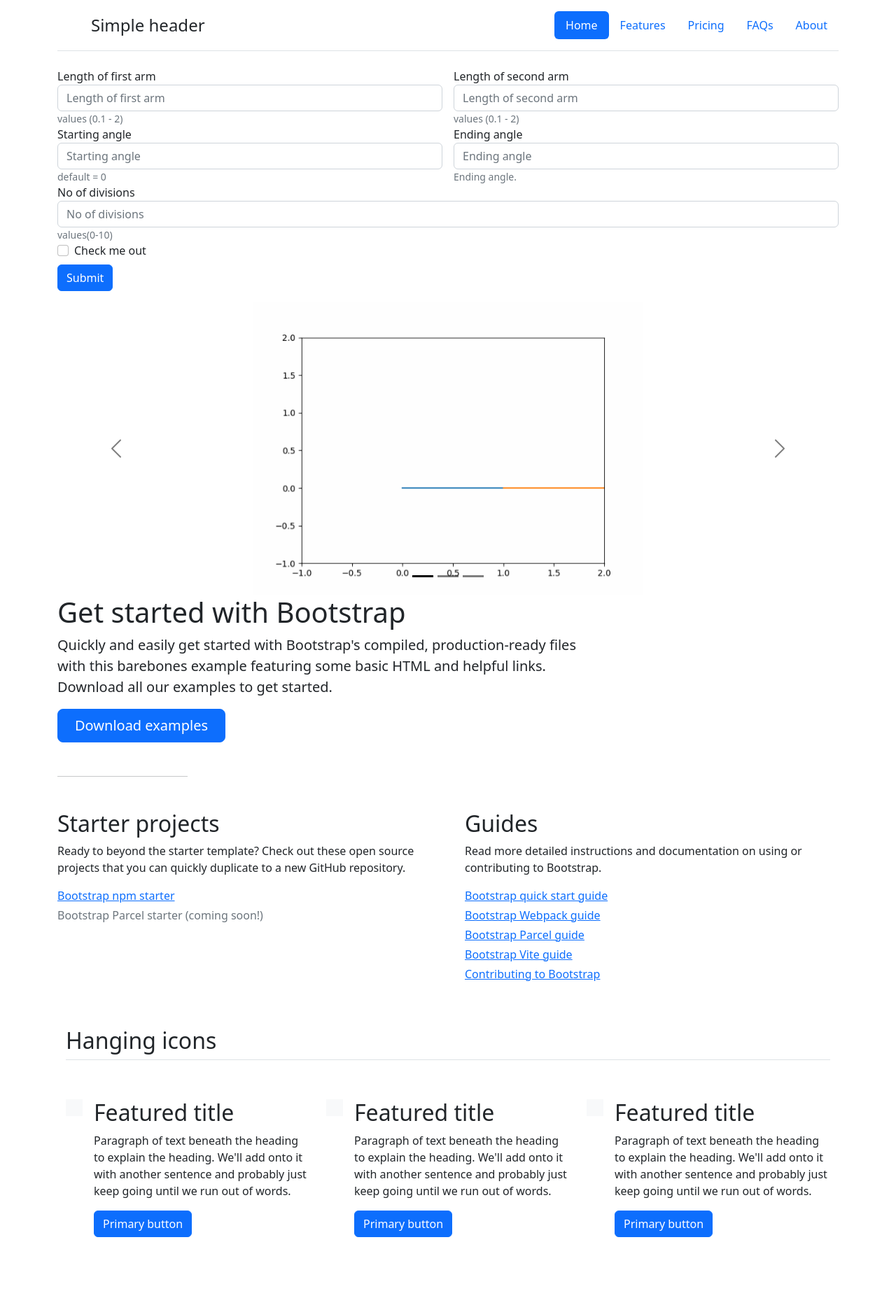
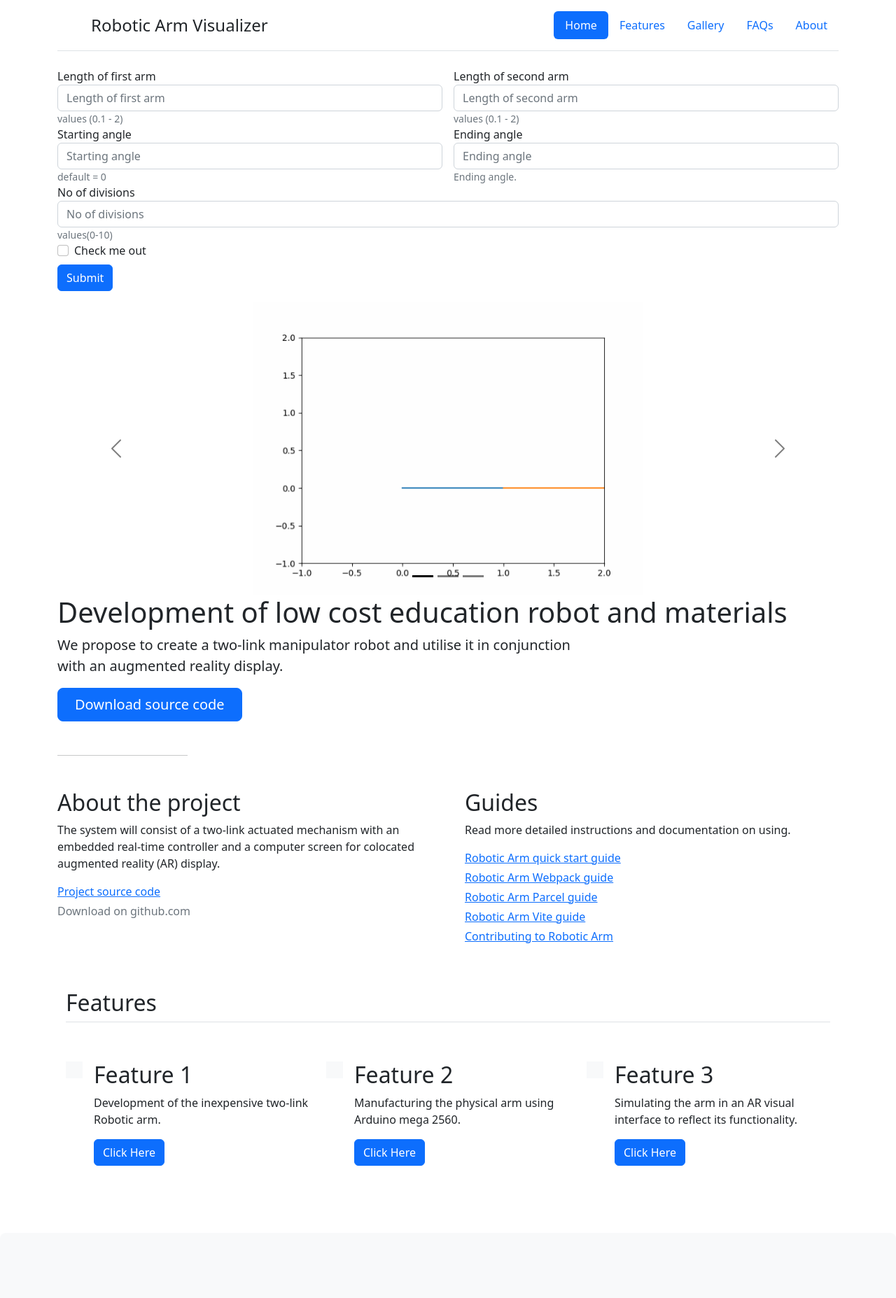
Before and after one commit to wasimekram/QMUL22website, a Flask app: page / in a window 1280 px wide. Shown: the top 1855 px of the page at 70% size. Run offline with Flask 2, Linux system fonts and the light colour scheme; some libraries are stand-ins or nearby versions.

```diff
--- a/app.py
+++ b/app.py
@@ -1,6 +1,8 @@
 from flask import Flask, render_template, request
 #from sqlalchemy import false, true
 from scripts.twolink import twolink
+import glob
+import os
 
 app = Flask(__name__, static_url_path='/static')
 
@@ -8,20 +10,26 @@ app.config['ENV'] = 'development'
 app.config['DEBUG'] = True
 app.config['TESTING'] = True
 
+
 @app.route('/', methods = ['GET', 'POST'])
 def index():
+    #code for carousel
+    script_dir = os.path.dirname(__file__)
+    results_dir = os.path.join(script_dir + os.sep + "static" + os.sep + "images" + os.sep + "results" + os.sep)
+    imgs = glob.glob(results_dir + "/*.png")
+
     if request.method == 'GET':
-        return render_template('main.html')
+        return render_template('main.html', imgs=imgs)
     if request.method == 'POST':
         armfirst = request.form.get('armfirst')
         data = request.form.to_dict()
         print(data)
         try:
             twolink(data)
-            return render_template('main.html', test=data)
+            return render_template('main.html', test=data, imgs=imgs)
         except Exception as e:
             print(e)
-            return render_template('main.html', test=data, e=e)
+            return render_template('main.html', test=data, imgs=imgs, e=e)
 
 
 
--- a/templates/carousel.html
+++ b/templates/carousel.html
@@ -1,16 +1,23 @@
 <div id="carouselExampleIndicators" class="carousel carousel-dark slide" data-bs-ride="true">
   <div class="carousel-indicators">
-    <button type="button" data-bs-target="#carouselExampleIndicators" data-bs-slide-to="0" class="active" aria-current="true" aria-label="Slide 1"></button>
-    <button type="button" data-bs-target="#carouselExampleIndicators" data-bs-slide-to="1" aria-label="Slide 2"></button>
-    <button type="button" data-bs-target="#carouselExampleIndicators" data-bs-slide-to="2" aria-label="Slide 3"></button>
+    <button type="button" data-bs-target="#carouselExampleIndicators" data-bs-slide-to="0" class="active"
+      aria-current="true" aria-label="Slide 1"></button>
+    <button type="button" data-bs-target="#carouselExampleIndicators" data-bs-slide-to="1"
+      aria-label="Slide 2"></button>
+    <button type="button" data-bs-target="#carouselExampleIndicators" data-bs-slide-to="2"
+      aria-label="Slide 3"></button>
   </div>
   <div class="carousel-inner">
     <div class="carousel-item active">
-      <img src="{{url_for('static', filename='images/results/png_to_gif.gif')}}" class="d-block mx-auto  w-50" alt="...">
+      <img src="{{url_for('static', filename='images/results/png_to_gif.gif')}}" class="d-block mx-auto  w-50"
+        alt="...">
     </div>
+    {% for i in imgs %}
     <div class="carousel-item">
-      <img src="static/images/results/1.png" class="d-block  mx-auto w-50" alt="...">
+      <img src="{{ i }}" class="d-block  mx-auto w-50" alt="...">
+      <p>{{ i }}</p>
     </div>
+    {% endfor %}
     <div class="carousel-item">
       <img src="static/images/results/1.png" class="d-block mx-auto  w-50" alt="...">
     </div>
--- a/templates/darkhero.html
+++ b/templates/darkhero.html
@@ -1,8 +1,8 @@
 <div class="bg-dark text-secondary px-4 py-5 text-center">
     <div class="py-5">
-      <h1 class="display-5 fw-bold text-white">Dark mode hero</h1>
+      <h1 class="display-5 fw-bold text-white">Development of low cost education robot and materials</h1>
       <div class="col-lg-6 mx-auto">
-        <p class="fs-5 mb-4">Quickly design and customize responsive mobile-first sites with Bootstrap, the world’s most popular front-end open source toolkit, featuring Sass variables and mixins, responsive grid system, extensive prebuilt components, and powerful JavaScript plugins.</p>
+        <p class="fs-5 mb-4">The proposed system will be used to teach a wide range of robotics topics, such as forward/inverse kinematics, Jacobian and velocity kinematics, closed loop control, motion planning and obstacle avoidance.</p>
         <div class="d-grid gap-2 d-sm-flex justify-content-sm-center">
           <button type="button" class="btn btn-outline-info btn-lg px-4 me-sm-3 fw-bold">Custom button</button>
           <button type="button" class="btn btn-outline-light btn-lg px-4">Secondary</button>
--- a/templates/features.html
+++ b/templates/features.html
@@ -1,15 +1,15 @@
 <div class="container px-4 py-5" id="hanging-icons">
-    <h2 class="pb-2 border-bottom">Hanging icons</h2>
+    <h2 class="pb-2 border-bottom">Features</h2>
     <div class="row g-4 py-5 row-cols-1 row-cols-lg-3">
       <div class="col d-flex align-items-start">
         <div class="icon-square text-bg-light d-inline-flex align-items-center justify-content-center fs-4 flex-shrink-0 me-3">
           <svg class="bi" width="1em" height="1em"><use xlink:href="#toggles2"/></svg>
         </div>
         <div>
-          <h2>Featured title</h2>
-          <p>Paragraph of text beneath the heading to explain the heading. We'll add onto it with another sentence and probably just keep going until we run out of words.</p>
+          <h2>Feature 1</h2>
+          <p>Development of the inexpensive two-link Robotic arm.</p>
           <a href="#" class="btn btn-primary">
-            Primary button
+            Click Here
           </a>
         </div>
       </div>
@@ -18,10 +18,10 @@
           <svg class="bi" width="1em" height="1em"><use xlink:href="#cpu-fill"/></svg>
         </div>
         <div>
-          <h2>Featured title</h2>
-          <p>Paragraph of text beneath the heading to explain the heading. We'll add onto it with another sentence and probably just keep going until we run out of words.</p>
+          <h2>Feature 2</h2>
+          <p>Manufacturing the physical arm using Arduino mega 2560.</p>
           <a href="#" class="btn btn-primary">
-            Primary button
+            Click Here
           </a>
         </div>
       </div>
@@ -30,10 +30,10 @@
           <svg class="bi" width="1em" height="1em"><use xlink:href="#tools"/></svg>
         </div>
         <div>
-          <h2>Featured title</h2>
-          <p>Paragraph of text beneath the heading to explain the heading. We'll add onto it with another sentence and probably just keep going until we run out of words.</p>
+          <h2>Feature 3</h2>
+          <p>Simulating the arm in an AR visual interface to reflect its functionality.</p>
           <a href="#" class="btn btn-primary">
-            Primary button
+            Click Here
           </a>
         </div>
       </div>
--- a/templates/footer.html
+++ b/templates/footer.html
@@ -9,7 +9,7 @@
     <ul class="nav col-md-4 justify-content-end">
       <li class="nav-item"><a href="#" class="nav-link px-2 text-muted">Home</a></li>
       <li class="nav-item"><a href="#" class="nav-link px-2 text-muted">Features</a></li>
-      <li class="nav-item"><a href="#" class="nav-link px-2 text-muted">Pricing</a></li>
+      <li class="nav-item"><a href="#" class="nav-link px-2 text-muted">Gallery</a></li>
       <li class="nav-item"><a href="#" class="nav-link px-2 text-muted">FAQs</a></li>
       <li class="nav-item"><a href="#" class="nav-link px-2 text-muted">About</a></li>
     </ul>
--- a/templates/getstarted.html
+++ b/templates/getstarted.html
@@ -1,38 +1,36 @@
-<h1>Get started with Bootstrap</h1>
-<p class="fs-5 col-md-8">Quickly and easily get started with Bootstrap's compiled, production-ready files with this
-    barebones example featuring some basic HTML and helpful links. Download all our examples to get started.</p>
+<h1>Development of low cost education robot and materials </h1>
+<p class="fs-5 col-md-8">We propose to create a two-link manipulator robot and utilise it in conjunction with an augmented reality display.</p>
 
 <div class="mb-5">
-    <a href="../examples/" class="btn btn-primary btn-lg px-4">Download examples</a>
+    <a href="../examples/" class="btn btn-primary btn-lg px-4">Download source code</a>
 </div>
 
 <hr class="col-3 col-md-2 mb-5">
 
 <div class="row g-5">
     <div class="col-md-6">
-        <h2>Starter projects</h2>
-        <p>Ready to beyond the starter template? Check out these open source projects that you can quickly duplicate to
-            a new GitHub repository.</p>
+        <h2>About the project</h2>
+        <p>The system will consist of a two-link actuated mechanism with an embedded real-time controller and a computer screen for colocated augmented reality (AR) display.</p>
         <ul class="icon-list ps-0">
             <li class="d-flex align-items-start mb-1"><a href="https://github.com/twbs/bootstrap-npm-starter"
-                    rel="noopener" target="_blank">Bootstrap npm starter</a></li>
-            <li class="text-muted d-flex align-items-start mb-1">Bootstrap Parcel starter (coming soon!)</li>
+                    rel="noopener" target="_blank">Project source code</a></li>
+            <li class="text-muted d-flex align-items-start mb-1">Download on github.com</li>
         </ul>
     </div>
 
     <div class="col-md-6">
         <h2>Guides</h2>
-        <p>Read more detailed instructions and documentation on using or contributing to Bootstrap.</p>
+        <p>Read more detailed instructions and documentation on using.</p>
         <ul class="icon-list ps-0">
-            <li class="d-flex align-items-start mb-1"><a href="../getting-started/introduction/">Bootstrap quick start
+            <li class="d-flex align-items-start mb-1"><a href="../getting-started/introduction/">Robotic Arm quick start
                     guide</a></li>
-            <li class="d-flex align-items-start mb-1"><a href="../getting-started/webpack/">Bootstrap Webpack guide</a>
+            <li class="d-flex align-items-start mb-1"><a href="../getting-started/webpack/">Robotic Arm Webpack guide</a>
             </li>
-            <li class="d-flex align-items-start mb-1"><a href="../getting-started/parcel/">Bootstrap Parcel guide</a>
+            <li class="d-flex align-items-start mb-1"><a href="../getting-started/parcel/">Robotic Arm Parcel guide</a>
             </li>
-            <li class="d-flex align-items-start mb-1"><a href="../getting-started/vite/">Bootstrap Vite guide</a></li>
+            <li class="d-flex align-items-start mb-1"><a href="../getting-started/vite/">Robotic Arm Vite guide</a></li>
             <li class="d-flex align-items-start mb-1"><a href="../getting-started/contribute/">Contributing to
-                    Bootstrap</a></li>
+                Robotic Arm</a></li>
         </ul>
     </div>
 </div>
--- a/templates/header.html
+++ b/templates/header.html
@@ -1,7 +1,7 @@
 <head>
     <title>
         {% block page_title %}
-        robotarmqmul
+        Development of low cost education robot and materials
         {% endblock %}
     </title>
     <link href="https://cdn.jsdelivr.net/npm/bootstrap@5.2.0/dist/css/bootstrap.min.css" rel="stylesheet"
--- a/templates/jumbotron.html
+++ b/templates/jumbotron.html
@@ -1,9 +1,7 @@
 <div class="p-5 mb-4 bg-light rounded-3">
     <div class="container-fluid py-5">
-        <h1 class="display-5 fw-bold">Custom jumbotron</h1>
-        <p class="col-md-8 fs-4">Using a series of utilities, you can create this jumbotron, just like the one in
-            previous versions of Bootstrap. Check out the examples below for how you can remix and restyle it to your
-            liking.</p>
-        <button class="btn btn-primary btn-lg" type="button">Example button</button>
+        <h1 class="display-5 fw-bold">Problem Statement</h1>
+        <p class="col-md-8 fs-4">The main objective of this project lies in making the arm with materials as affordable as possible while using cheap and effective software and available resources.</p>
+        <button class="btn btn-primary btn-lg" type="button">Try it out</button>
     </div>
 </div>
--- a/templates/navigation.html
+++ b/templates/navigation.html
@@ -4,13 +4,13 @@
   <header class="d-flex flex-wrap justify-content-center py-3 mb-4 border-bottom">
     <a href="/" class="d-flex align-items-center mb-3 mb-md-0 me-md-auto text-dark text-decoration-none">
       <svg class="bi me-2" width="40" height="32"><use xlink:href="#bootstrap"/></svg>
-      <span class="fs-4">Simple header</span>
+      <span class="fs-4">Robotic Arm Visualizer</span>
     </a>
 
     <ul class="nav nav-pills">
       <li class="nav-item"><a href="#" class="nav-link active" aria-current="page">Home</a></li>
       <li class="nav-item"><a href="#" class="nav-link">Features</a></li>
-      <li class="nav-item"><a href="#" class="nav-link">Pricing</a></li>
+      <li class="nav-item"><a href="#" class="nav-link">Gallery</a></li>
       <li class="nav-item"><a href="#" class="nav-link">FAQs</a></li>
       <li class="nav-item"><a href="#" class="nav-link">About</a></li>
     </ul>
--- a/templates/output.html
+++ b/templates/output.html
@@ -1,3 +1,3 @@
 {% if e %}
-<p>There was error in the input values. The error produced is: {{ e }}</p>
+<p>There was error in the input values. The error produced is: '{{ e }}'</p>
 {% endif %}
```
